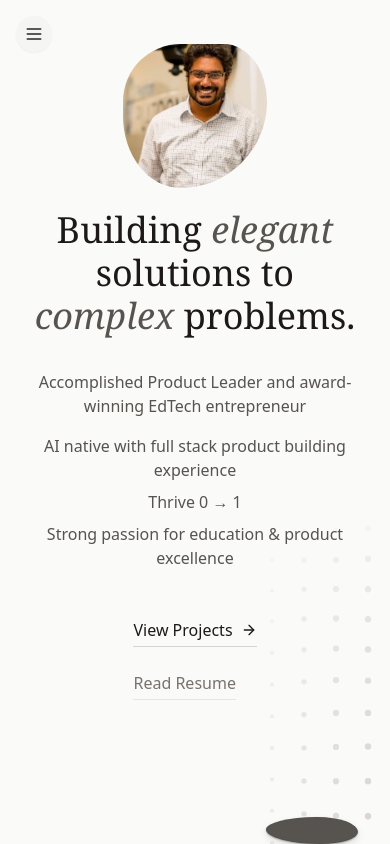
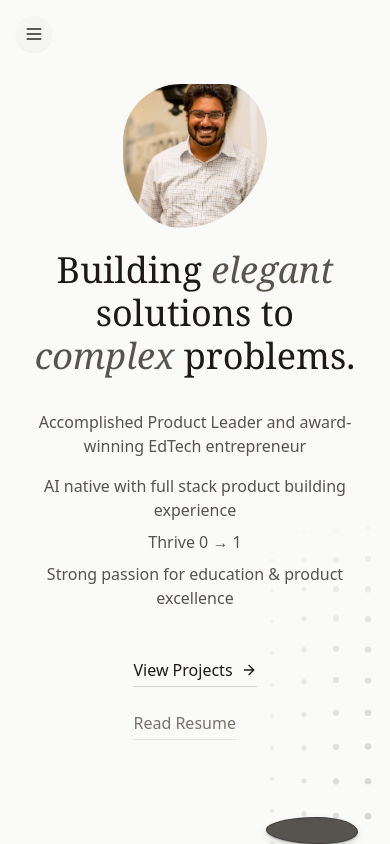
Before and after one commit to arvindm1991/Arvind-Murali-Portfolio, a React (Vite) app: page / in a window 390 px wide. Built offline with nearby package versions, Linux system fonts and the light colour scheme; a web font is replaced by a local one.

Commit message:
Update layout

```diff
--- a/src/components/Layout.tsx
+++ b/src/components/Layout.tsx
@@ -6,7 +6,7 @@ export const Layout = ({ children }: { children: React.ReactNode }) => {
     <div className="min-h-screen md:flex bg-stone-50 text-stone-800 font-sans selection:bg-stone-200 selection:text-stone-900">
       <Sidebar />
       <main className="flex-1 min-w-0 overflow-y-auto">
-        <div className="max-w-6xl mx-auto p-6 md:p-8 lg:p-12">
+        <div className="max-w-6xl mx-auto px-6 pb-6 pt-16 md:p-8 lg:p-12">
           {children}
         </div>
       </main>
--- a/src/components/StoneStacker.tsx
+++ b/src/components/StoneStacker.tsx
@@ -321,7 +321,7 @@ export const StoneStacker = () => {
                   pointerEvents: 'auto',
                   touchAction: 'none',
                 }}
-                className="shadow-[0_1px_2px_rgba(0,0,0,0.3),0_4px_8px_rgba(0,0,0,0.1)] border border-stone-700/15"
+                className="shadow-[0_1px_2px_rgba(0,0,0,0.3),0_4px_8px_rgba(0,0,0,0.1)] border border-stone-800/50"
               />
             );
           })}
@@ -346,7 +346,7 @@ export const StoneStacker = () => {
                 cursor: 'grab',
                 touchAction: 'none',
               }}
-              className="shadow-[0_1px_2px_rgba(0,0,0,0.3),0_4px_8px_rgba(0,0,0,0.1)] border border-stone-700/15"
+              className="shadow-[0_1px_2px_rgba(0,0,0,0.3),0_4px_8px_rgba(0,0,0,0.1)] border border-stone-800/50"
               initial={{ opacity: 0, scale: 0.8 }}
               animate={{ opacity: 1, scale: 1 }}
               exit={{ opacity: 0 }}
```
